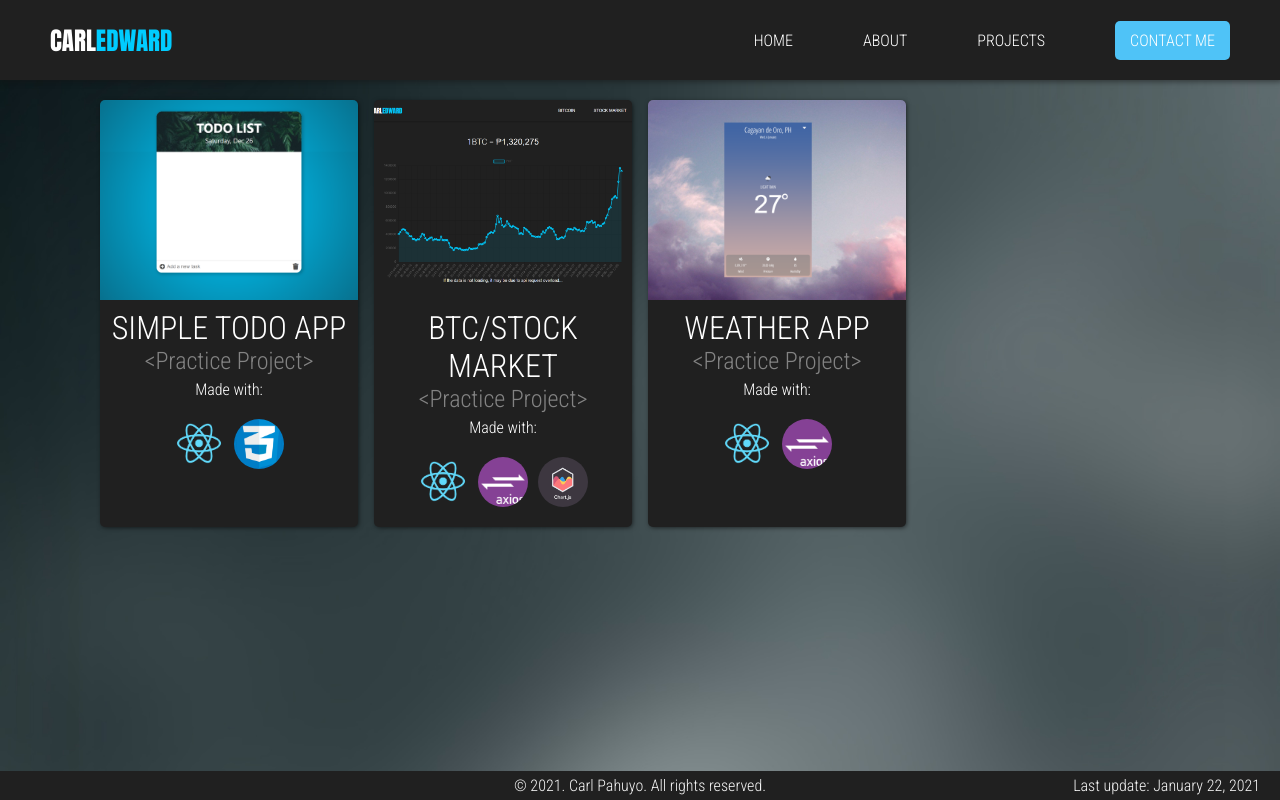
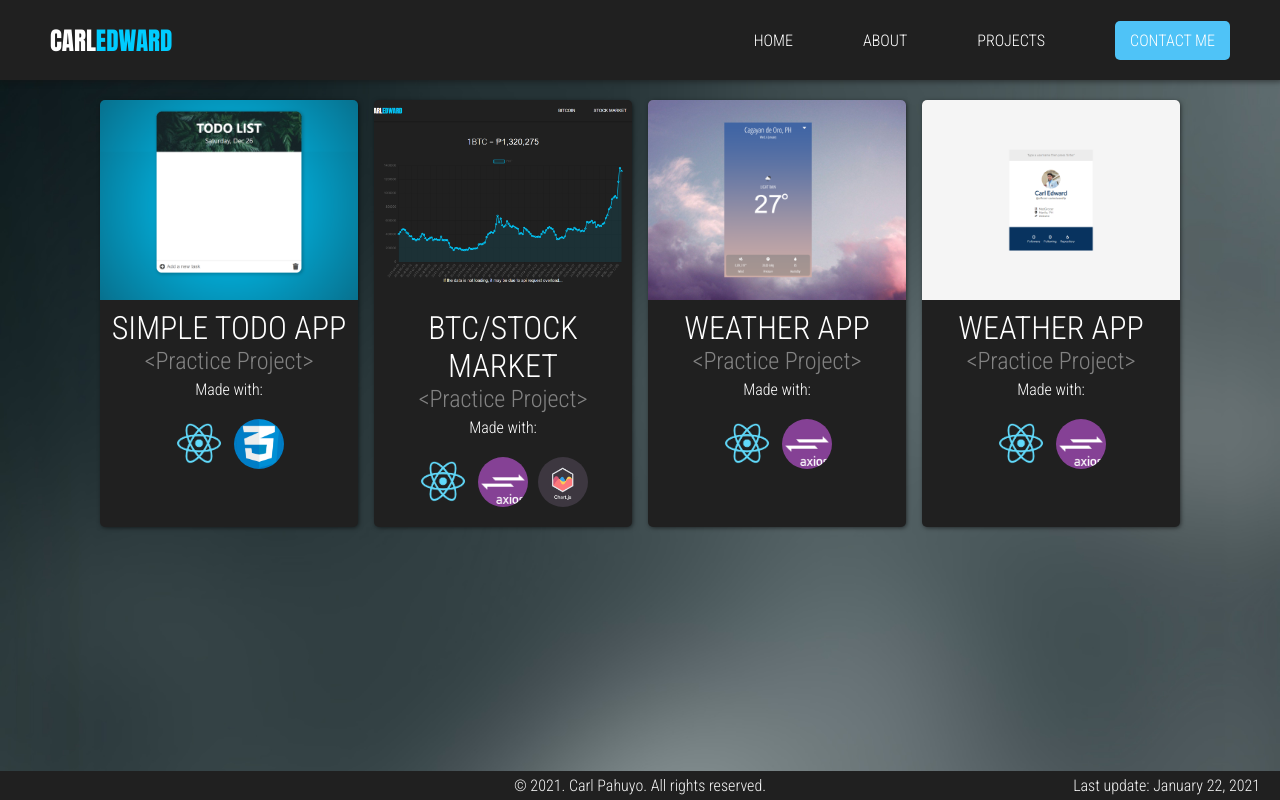
Before and after one commit to carledwardfp/portfolio, a React (Create React App) app: page /projects in a window 1280 px wide. Built offline with nearby package versions, Linux system fonts and the light colour scheme; a web font is replaced by a local one.

Commit message:
added new project

```diff
--- a/src/components/Projects.js
+++ b/src/components/Projects.js
@@ -82,6 +82,27 @@ function Projects() {
                         </motion.div>
                     </a>
 
+                    <a href='https://official-carledwardfp.github.io/practice-project-githubcard/' target='_blank' rel="noreferrer">
+                        <motion.div className='project'
+                            exit='out'
+                            animate='in'
+                            initial='out'
+                            variants={transition}
+                            transition={{duration: .5, stiffness: 1000, delay: 0.75}}
+                        >
+                            <img src={process.env.PUBLIC_URL+'/images/practice-project-githubcard.png'} alt='githubcard'/>
+                            <div className='project-text'>
+                                <h1>Weather App</h1>
+                                <h2>&lt;Practice Project&gt;</h2>
+                            </div>
+                            <p>Made with:</p>
+                            <div className='languages'>
+                                <img src={process.env.PUBLIC_URL+'/images/react.png'}  alt='react'/>
+                                <img src={process.env.PUBLIC_URL+'/images/axios.png'}  alt='axios'/>
+                            </div>
+                        </motion.div>
+                    </a>
+
                 </div>
             </div>
         </div>
```
Also changed, not shown: public/images/practice-project-githubcard.png (added), 1 other file (tests, documents, lock files or other folders).
